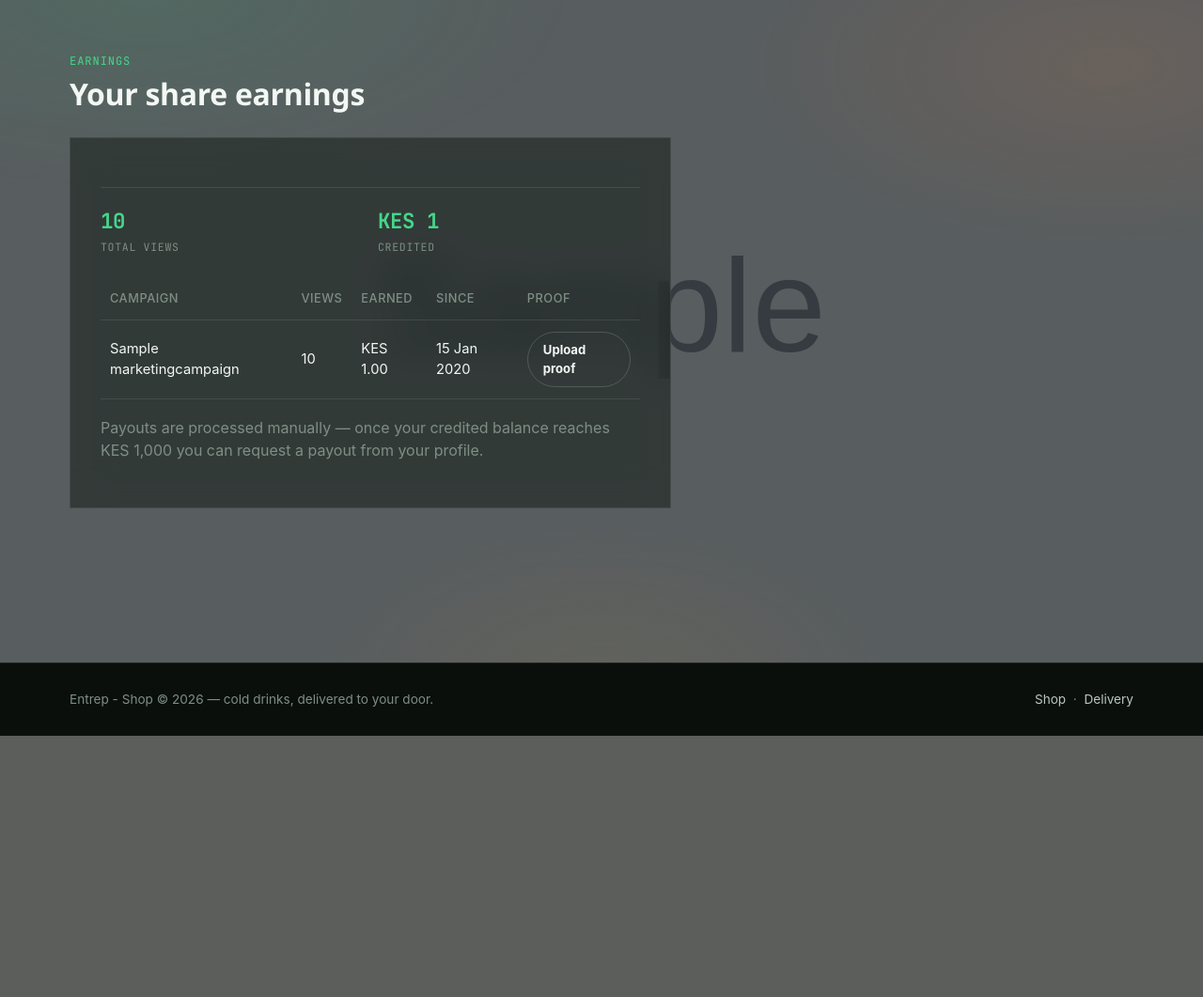
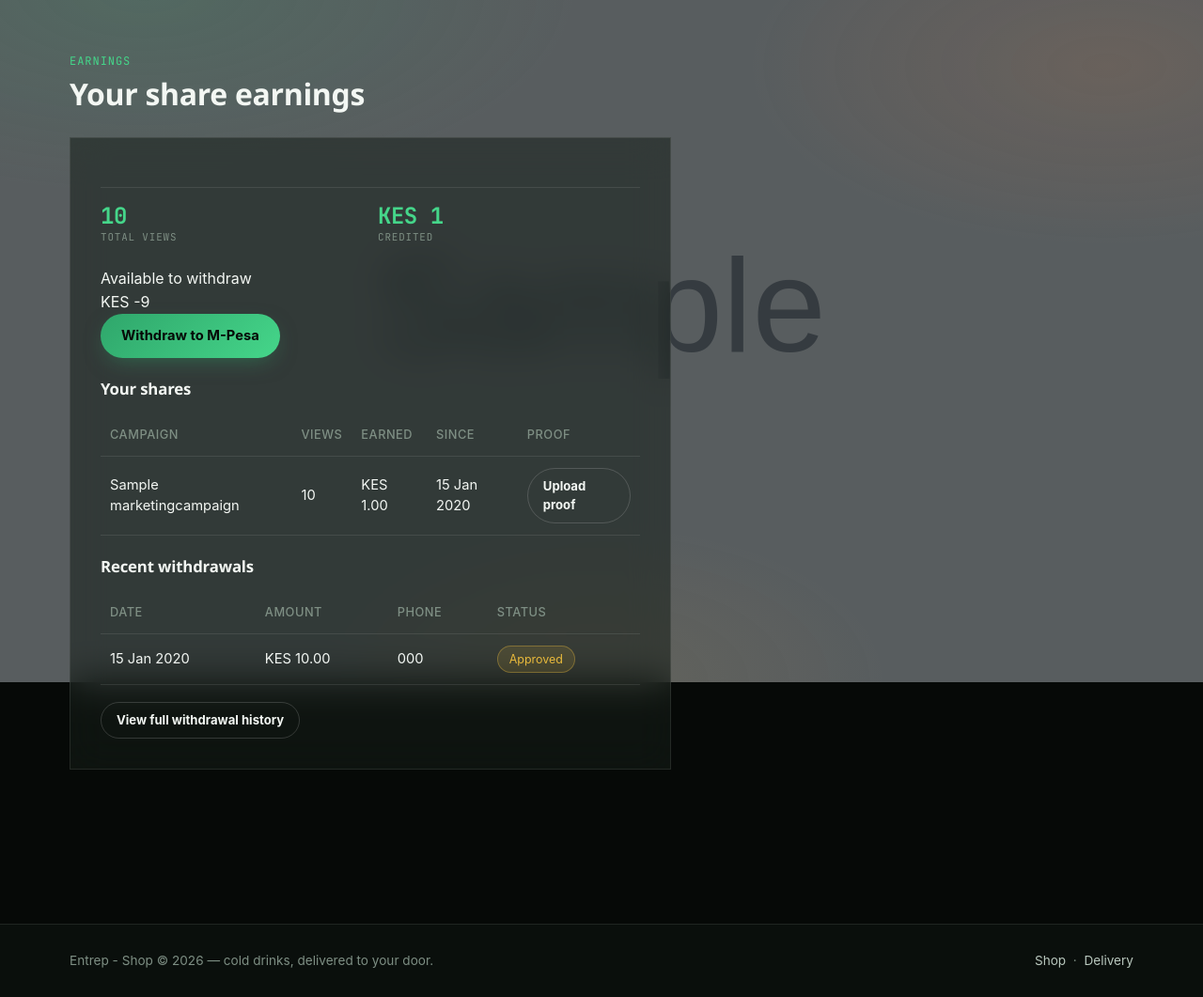
Before and after one commit to radical-vicky/entrepshops, a Django app: page /marketing/earnings/ in a window 1280 px wide. Shown: the part 74-1135 px from the top of the page at 94% size. Before the commit the page ends 857 px from the top, so only its background shows below. Run offline with Django 5.2, Linux system fonts and the light colour scheme; a user stored in the database is signed in; tables that the repository leaves empty hold one stand-in row (values such as "Sample post"); grey boxes marked "Sample" are stand-in pictures; some web fonts are replaced.

Commit message:
Refactor earnings template for better structure

```diff
--- a/marketing/templates/marketing/earnings.html
+++ b/marketing/templates/marketing/earnings.html
@@ -10,13 +10,31 @@
 
     <div class="form-card wide">
         <div class="marketing-stats">
-            <div><strong>{{ total_views }}</strong><span>total views</span></div>
-            <div><strong>KES {{ total_earnings }}</strong><span>credited</span></div>
+            <div class="marketing-stat">
+                <strong>{{ total_views }}</strong>
+                <span>total views</span>
+            </div>
+            <div class="marketing-stat">
+                <strong>KES {{ total_earnings }}</strong>
+                <span>credited</span>
+            </div>
             {% if pending_total %}
-                <div><strong>KES {{ pending_total }}</strong><span>pending 24h hold</span></div>
+                <div class="marketing-stat">
+                    <strong>KES {{ pending_total }}</strong>
+                    <span>pending 24h hold</span>
+                </div>
             {% endif %}
         </div>
 
+        <div class="withdraw-cta">
+            <div>
+                <span class="eyebrow">Available to withdraw</span>
+                <div class="withdraw-balance-small">KES {{ balance }}</div>
+            </div>
+            <a href="{% url 'marketing:withdraw' %}" class="btn">Withdraw to M-Pesa</a>
+        </div>
+
+        <h3>Your shares</h3>
         <table class="cart-table">
             <thead>
                 <tr>
@@ -69,7 +87,44 @@
             </table>
         {% endif %}
 
-        <p class="muted">Payouts are processed manually — once your credited balance reaches KES 1,000 you can request a payout from your profile.</p>
+        {% if recent_withdrawals %}
+            <h3>Recent withdrawals</h3>
+            <table class="cart-table">
+                <thead>
+                    <tr>
+                        <th>Date</th>
+                        <th>Amount</th>
+                        <th>Phone</th>
+                        <th>Status</th>
+                    </tr>
+                </thead>
+                <tbody>
+                    {% for w in recent_withdrawals %}
+                        <tr>
+                            <td>{{ w.requested_at|date:"j M Y" }}</td>
+                            <td>KES {{ w.amount }}</td>
+                            <td>{{ w.phone_number }}</td>
+                            <td>
+                                {% if w.status == 'paid' %}
+                                    <span class="badge badge-success">Paid</span>
+                                {% elif w.status == 'approved' %}
+                                    <span class="badge badge-warning">Approved</span>
+                                {% elif w.status == 'rejected' %}
+                                    <span class="badge badge-muted">Rejected</span>
+                                {% else %}
+                                    <span class="badge">Pending</span>
+                                {% endif %}
+                            </td>
+                        </tr>
+                    {% endfor %}
+                </tbody>
+            </table>
+            <div class="withdraw-footer">
+                <a href="{% url 'marketing:withdrawals' %}" class="btn btn-outline btn-small">
+                    View full withdrawal history
+                </a>
+            </div>
+        {% endif %}
     </div>
 </div>
 {% endblock %}
```
